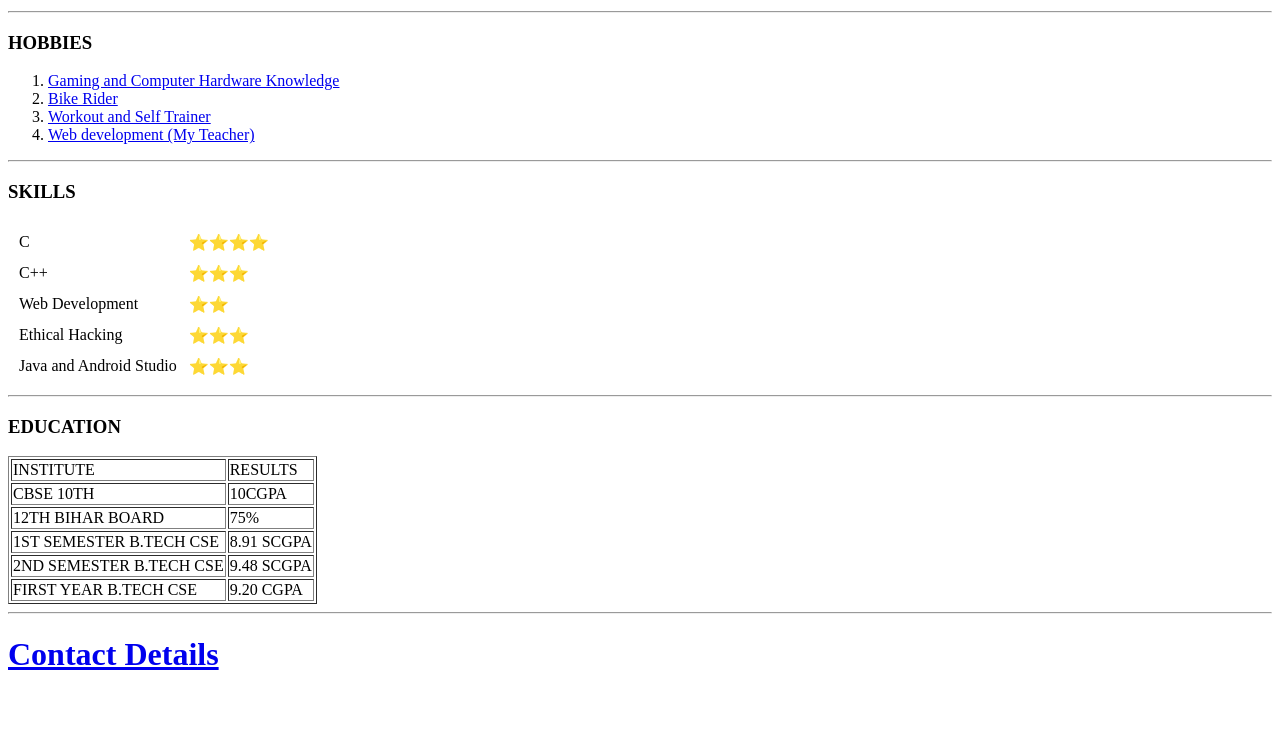
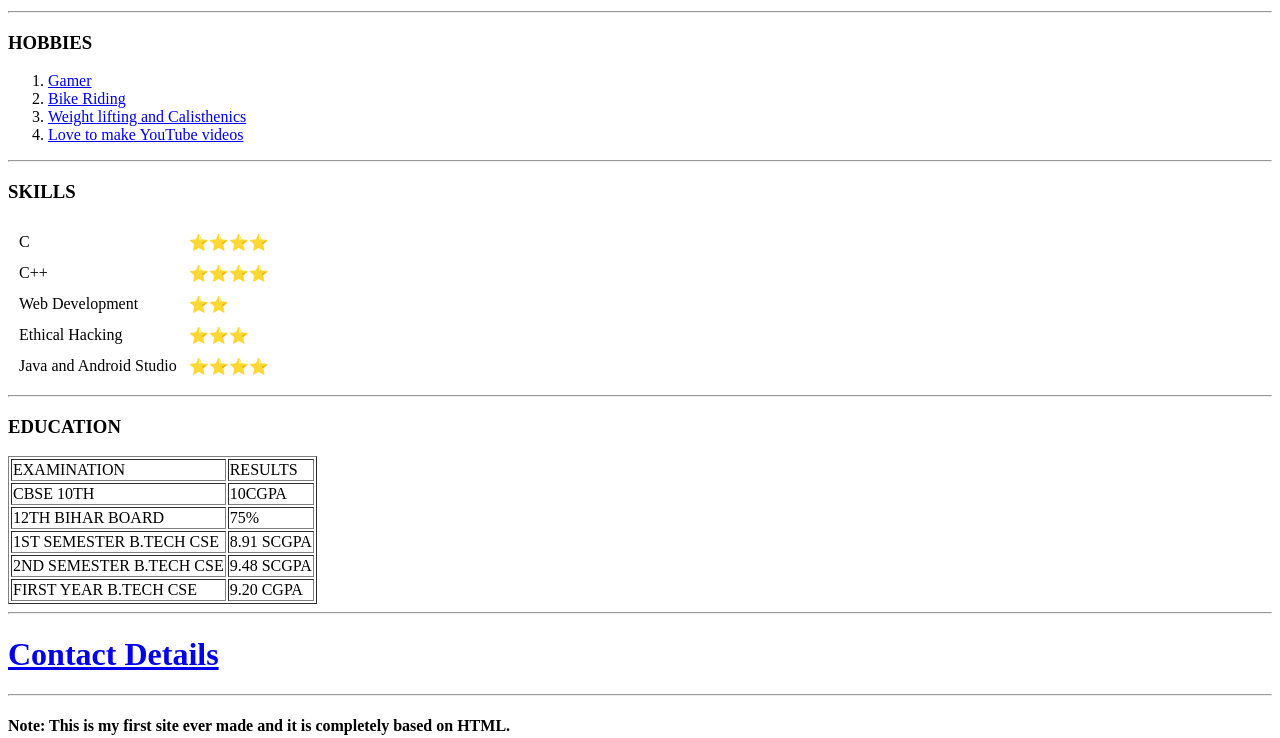
Before and after one commit to VikrantSingh16/Personal-Webite-HTML, a plain HTML site: page index.html in a window 1280 px wide. Shown: the part 351-1089 px from the top of the page. Before the commit the page ends 1045 px from the top, so only its background shows below. Drawn offline with Linux system fonts and the light colour scheme.

Commit message:
Update index.html

```diff
--- a/index.html
+++ b/index.html
@@ -31,19 +31,17 @@
     <h3><strong> HOBBIES</strong></h3>
     <ol type="1">
         <li>
-            <a href="https://www.youtube.com/watch?v=B35HYksyMVs" target="_blank">Gaming and Computer Hardware
-                Knowledge</a>
+            <a href="https://www.youtube.com/watch?v=B35HYksyMVs" target="_blank">Gamer</a>
         </li>
         <li>
             <a href="https://scontent.fccu1-1.fna.fbcdn.net/v/t1.0-9/94252714_1447654948750636_6436522815389696000_o.jpg?_nc_cat=104&_nc_sid=84a396&_nc_ohc=i-WK-AWreNcAX-tBoi-&_nc_ht=scontent.fccu1-1.fna&oh=9f6130bf0c478a5642901b1662d3bf99&oe=5F6C0D7F"
-                target="_blank">Bike Rider</a>
+                target="_blank">Bike Riding</a>
         </li>
         <li>
-            <a href="https://www.youtube.com/watch?v=Bjq-T0BLpy4" target="_blank">Workout and Self Trainer</a>
+            <a href="https://www.youtube.com/watch?v=Bjq-T0BLpy4" target="_blank">Weight lifting and Calisthenics</a>
         </li>
         <li>
-            <a href="https://pbs.twimg.com/profile_images/744849215675838464/IH0FNIXk_400x400.jpg" target="_blank">Web
-                development (My Teacher)</a>
+            <a href="https://www.youtube.com/channel/UCT4ry5vgmcswJL8TZy0vMXQ?view_as=subscriber" target="_blank">Love to make YouTube videos</a>
         </li>
     </ol>
 
@@ -63,7 +61,7 @@
                 C++
             </td>
             <td>
-                ⭐⭐⭐
+                ⭐⭐⭐⭐
             </td>
         </tr>
         <tr>
@@ -87,7 +85,7 @@
                 Java and Android Studio
             </td>
             <td>
-                ⭐⭐⭐
+                ⭐⭐⭐⭐
             </td>
         </tr>
 
@@ -99,7 +97,7 @@
         <thead>
             <tr>
                 <td>
-                    INSTITUTE
+                    EXAMINATION
                 </td>
                 <td>
                     RESULTS
@@ -152,6 +150,8 @@
     </table>
     <hr>
     <h1><a href="contactus.html">Contact Details</a></h1>
+    <hr>
+    <h4>Note: This is my first site ever made and it is completely based on <strong>HTML</strong>.</h4>
 
 
 
```
